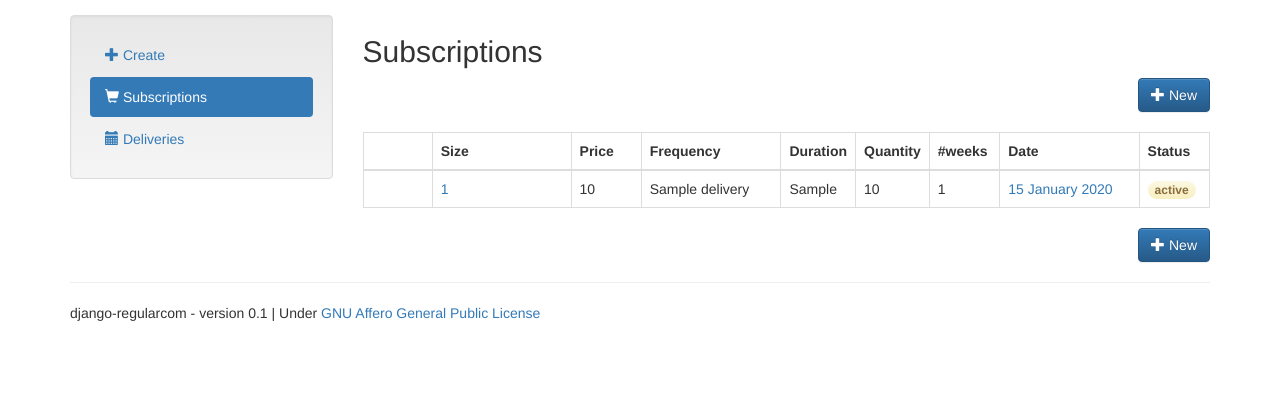
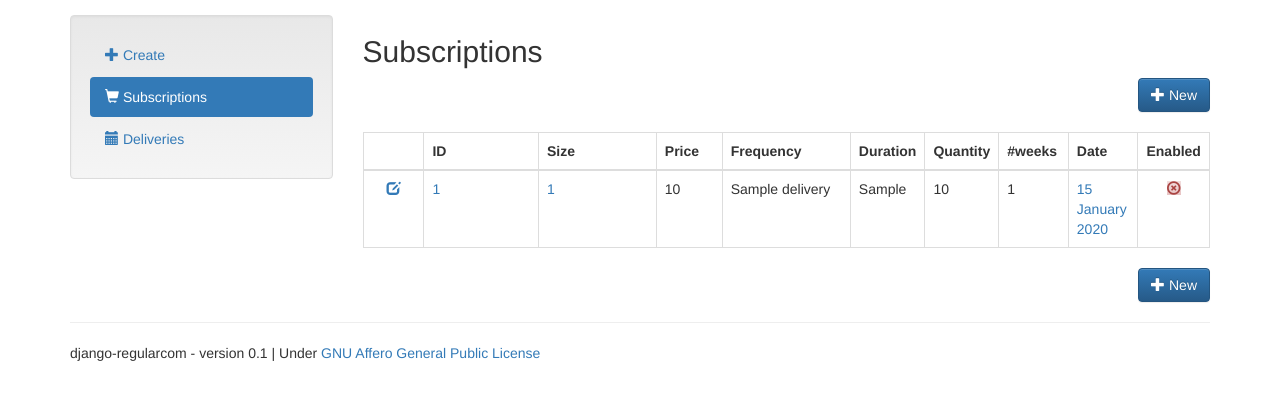
Before and after one commit to vegeclic/django-regularcom, a Django app: template carts/templates/carts/subscription_list.html in a window 1280 px wide. Shown: the part 75-475 px from the top of the page. Run offline with Django 3.2, Linux system fonts and the light colour scheme; the template is opened without the code that fills it: most values are stand-ins (such as "Sample title", 1, 10 or a date in 2020); some libraries are stand-ins or nearby versions.

Commit message:
* subscription: added enabled field

```diff
--- a/carts/admin.py
+++ b/carts/admin.py
@@ -58,8 +58,8 @@ class ExtentInline(admin.TabularInline):
 class SubscriptionAdmin(ca.MyModelAdmin):
     add_form = forms.SubscriptionCreationAdminForm
     form = forms.SubscriptionAdminForm
-    list_display = ('customer', 'size', 'frequency', 'duration', 'quantity', 'status',)
-    list_filter = ('status',)
+    list_display = ('customer', 'size', 'frequency', 'duration', 'quantity', 'enabled',)
+    list_filter = ('enabled',)
     inlines = [ExtentInline,]
 
     def price(self, obj): return obj.size.price_set.get(currency=cm.Parameter.objects.get(name='default currency').content_object)
--- a/carts/templates/carts/products_tree.html
+++ b/carts/templates/carts/products_tree.html
@@ -17,7 +17,7 @@
     {% else %}
       <h4 class="media-heading">{{ product }}</h4>
     {% endif %}
-    description
+    {{ product.body }}
     <br/>
     <input type="hidden" class="value" name="product_{{product.id}}" value="0"/>
     <button type="button" class="btn btn-link tooltip_link add_link" data-toggle="button" title="{% trans "add" %} {{product}}"><i class="glyphicon glyphicon-plus-sign"></i> {% trans "add" %}</button>
--- a/carts/templates/carts/subscription_list.html
+++ b/carts/templates/carts/subscription_list.html
@@ -14,6 +14,7 @@
     <thead>
       <tr>
 	<th class="col-md-1"></th>
+	<th class="col-md-2">{% trans "ID" %}</th>
 	<th class="col-md-2">{% trans "Size" %}</th>
 	<th class="col-md-1">{% trans "Price" %}</th>
 	<th class="col-md-2">{% trans "Frequency" %}</th>
@@ -21,18 +22,18 @@
 	<th class="col-md-1">{% trans "Quantity" %}</th>
 	<th class="col-md-1">{% trans "#weeks" %}</th>
 	<th class="col-md-2">{% trans "Date" %}</th>
-	<th class="col-md-1">{% trans "Status" %}</th>
+	<th class="col-md-1">{% trans "Enabled" %}</th>
       </tr>
     </thead>
     <tbody>
-      {% for subscription in object_list %}
+      {% for subscription in object_list|dictsortreversed:"date_created" %}
 	<tr class="{% cycle 'row1' 'row2' %}">
 	  <td>
-	    {% if subscription.status == "v" %}
-	      <div class="text-center">
-		<a class="tooltip_link" href="{% url "subscription_edit" subscription.id %}" title="{% trans "edit" %} {{subscription}}"><i class="glyphicon glyphicon-edit"></i></a>{% endif %}
-	      </div>
+	    <div class="text-center">
+	      <a class="tooltip_link" href="{% url "subscription_edit" subscription.id %}" title="{% trans "edit" %} {{subscription}}"><i class="glyphicon glyphicon-edit"></i></a>
+	    </div>
 	  </td>
+	  <td><a href="{% url "subscription_deliveries" subscription.id %}">{{subscription.id}}</a></td>
 	  <td><a href="{% url "subscription_deliveries" subscription.id %}">{{subscription.size}}</a></td>
 	  <td>{{subscription.price}}</td>
 	  <td>{{subscription.frequency_name}}</td>
@@ -40,7 +41,7 @@
 	  <td>{{subscription.quantity}}</td>
 	  <td>{{subscription.delivery_set.all|length}}</td>
 	  <td><a class="tooltip_link" title="{{subscription.date_created}}">{{subscription.date_created|date:"d F Y"}}</a></td>
-	  <td><span class="badge {% if subscription.status == "v" %}alert-success{% elif subscription.status == "c" %}alert-danger{% else %}alert-warning{% endif %}">{{subscription.get_status_display}}</span></td>
+	  <td class="text-center"><span class="glyphicon {% if subscription.enabled %}glyphicon-ok-circle alert-success{% else %}glyphicon-remove-circle alert-danger{% endif %}"></span></td>
 	</tr>
       {% endfor %}
     </tbody>
--- a/carts/views.py
+++ b/carts/views.py
@@ -209,6 +209,8 @@ class CreateWizard(SessionWizardView):
         for product, extent in products.items():
             subscription.extent_set.create(product=product, extent=extent)
 
+        subscription.create_deliveries()
+
         messages.success(self.request, _('The subscription was sucessfuly created.'))
 
         return HttpResponseRedirect('/carts/subscriptions/%d/deliveries/' % subscription.id)
```
Also changed, not shown: carts/forms.py (+9 -13 lines), carts/models.py (+10 -15 lines), carts/migrations/0005_auto__del_field_subscription_status__add_field_subscription_enabled.py (added).
